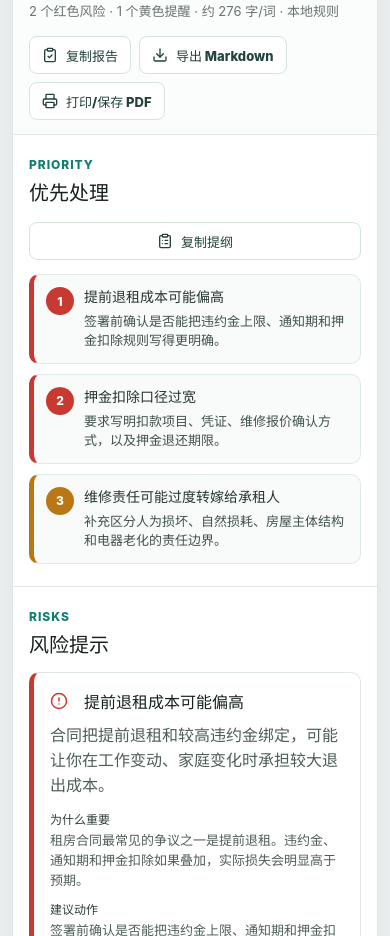
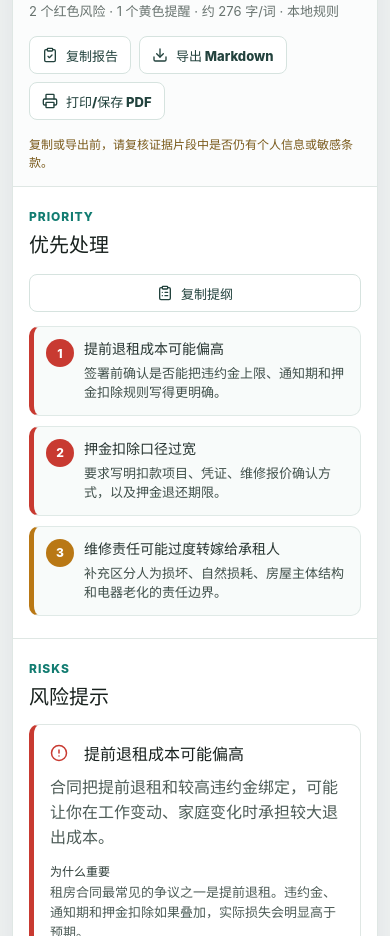
Before and after one commit to ppxu/plaindoc, a React (Vite) app: page / in a window 390 px wide. Shown: the part 1300-2236 px from the top of the page. Built offline with nearby package versions, Linux system fonts and the light colour scheme.

Commit message:
Warn before sharing exported reports

```diff
--- a/src/components/ReportPanel.tsx
+++ b/src/components/ReportPanel.tsx
@@ -102,6 +102,7 @@ export const ReportPanel = forwardRef<HTMLElement, ReportPanelProps>(function Re
             打印/保存 PDF
           </button>
         </div>
+        <p className="report-share-reminder">复制或导出前，请复核证据片段中是否仍有个人信息或敏感条款。</p>
       </div>
 
       {report.notice ? <p className="report-notice">{report.notice}</p> : null}
--- a/src/styles.css
+++ b/src/styles.css
@@ -1029,6 +1029,15 @@ textarea:focus,
   gap: 8px;
 }
 
+.report-share-reminder {
+  flex-basis: 100%;
+  margin: -4px 0 0;
+  color: #7a5a1b;
+  font-size: 12px;
+  line-height: 1.5;
+  text-align: right;
+}
+
 .report-notice {
   margin: 0;
   padding: 12px 24px;
@@ -1684,6 +1693,11 @@ textarea:focus,
     justify-content: stretch;
   }
 
+  .report-share-reminder {
+    margin-top: 0;
+    text-align: left;
+  }
+
   .ghost-button {
     justify-content: center;
   }
```
Also changed, not shown: 1 other file (tests, documents, lock files or other folders).
